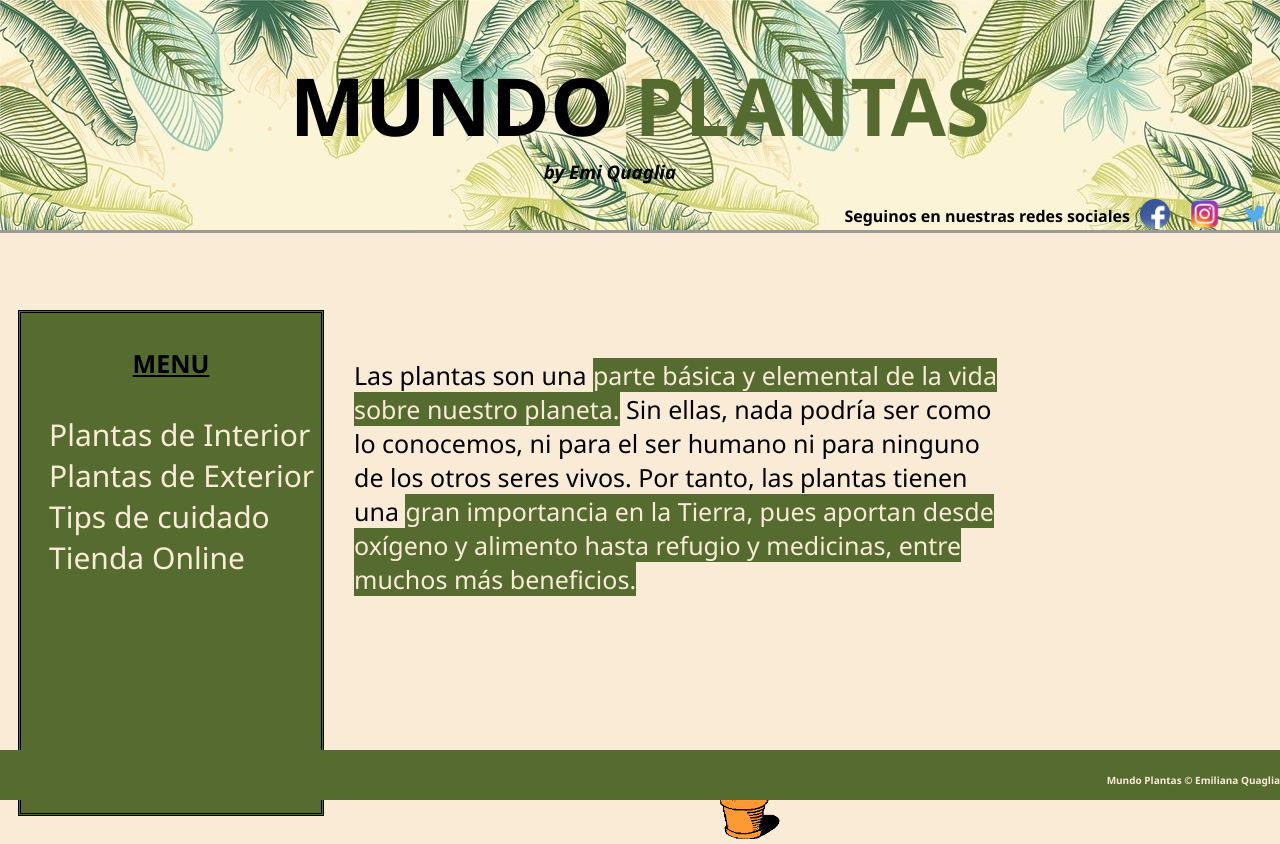
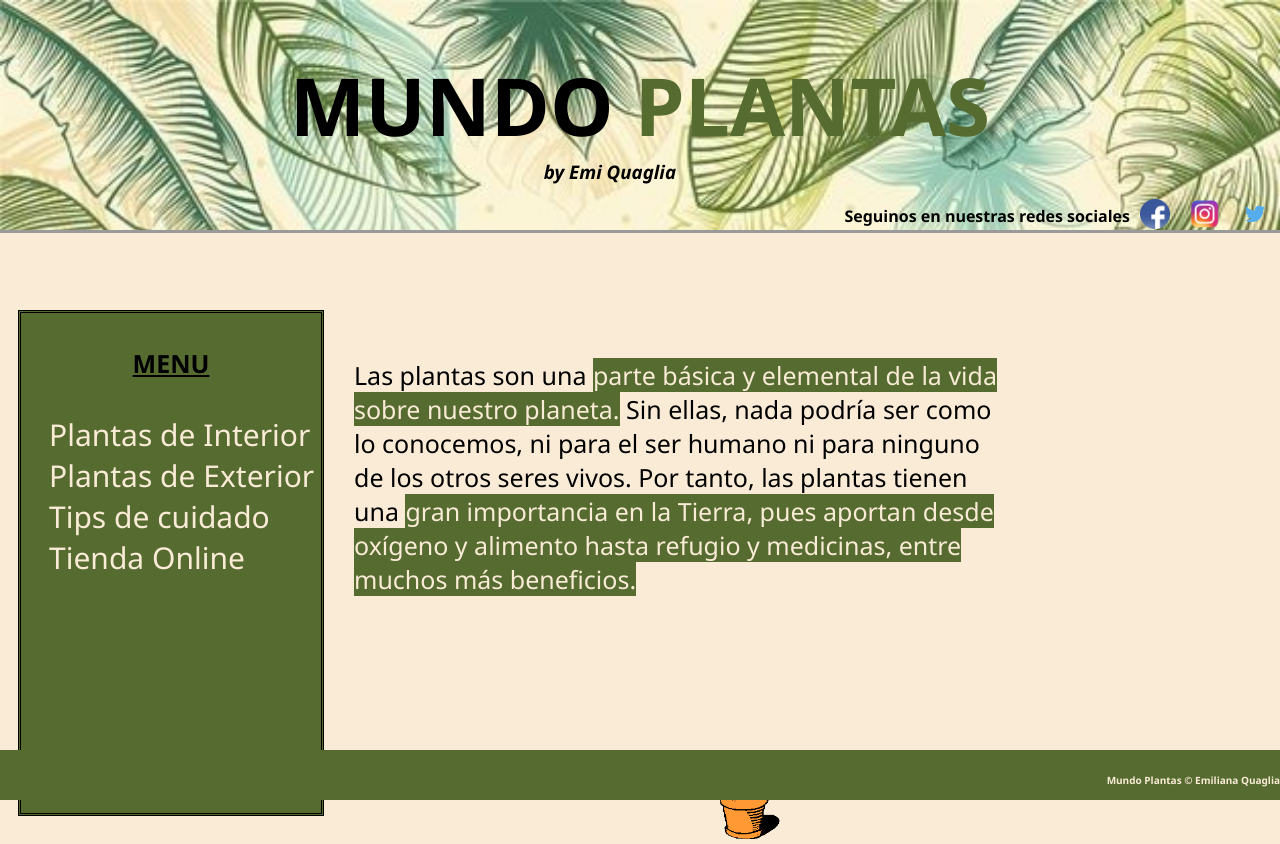
Before and after one commit to EmiQuaglia/MundoPlantas, a plain HTML site: page index.html in a window 1280 px wide. Shown: the top 844 px of the page. Drawn offline with Linux system fonts and the light colour scheme.

Commit message:
cambios Emi

```diff
--- a/style.css
+++ b/style.css
@@ -9,7 +9,9 @@ body {
     background-color: rgb(56, 48, 48) ;
 }
 .header{
-    background-image: url(/fondo-plantas.jpg); /*no anda */
+    background-image: url("fondo-plantas.jpg");
+    background-repeat: no-repeat;
+    background-size: cover;
     width:100%;
     height: 230px;
     left: 0;
```
